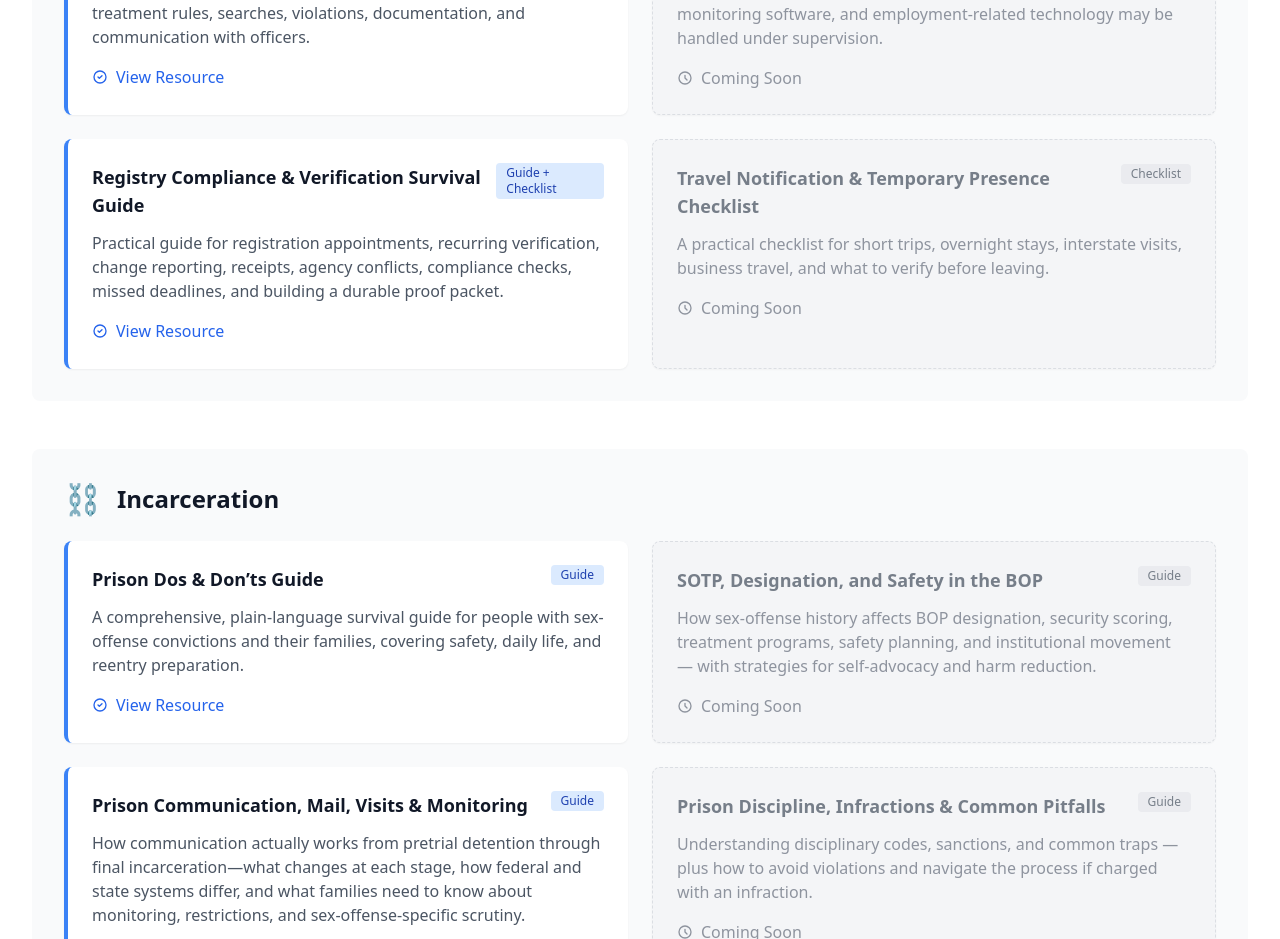
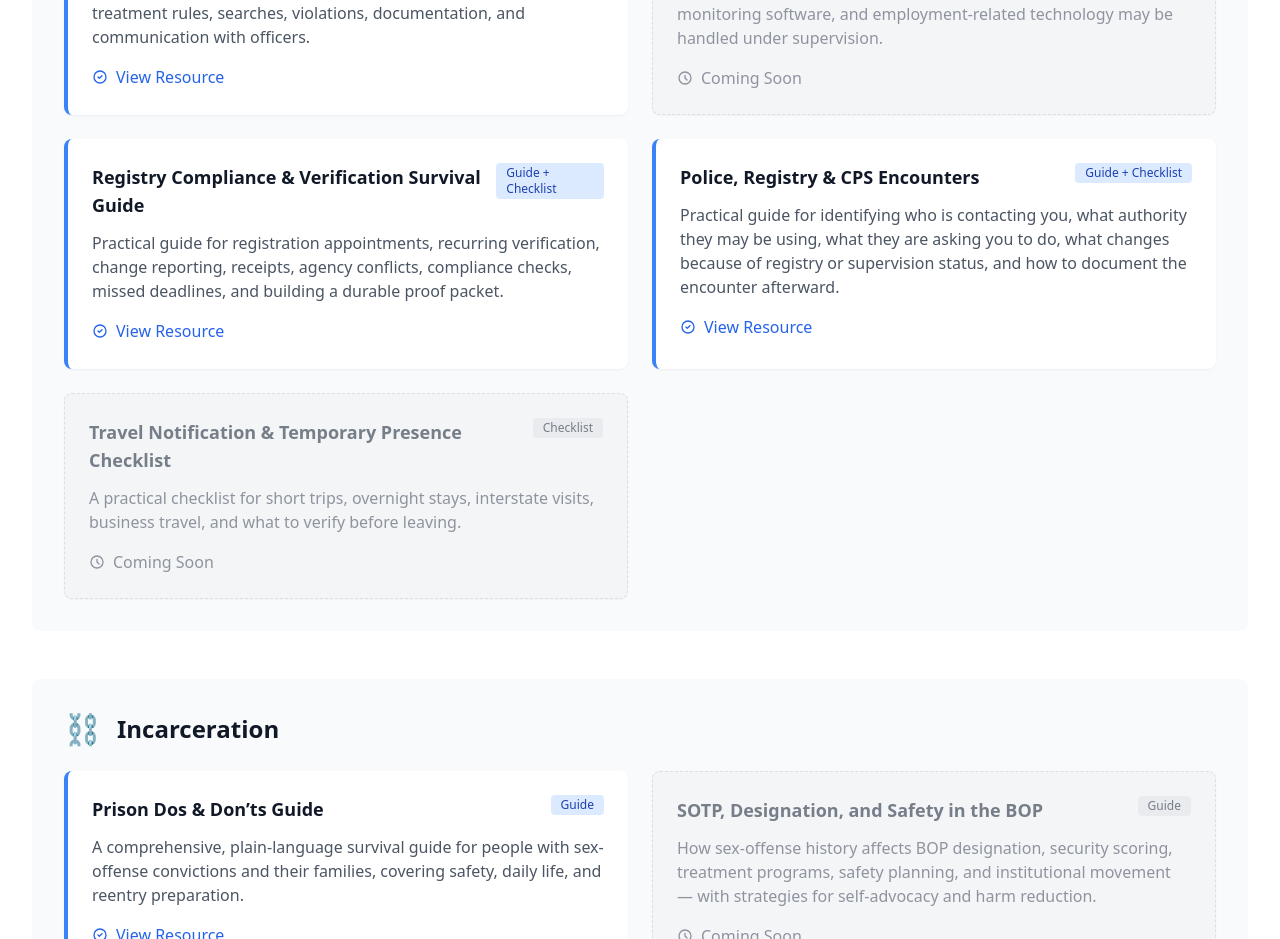
Before and after one commit to projectsolarrecon/Solar, a React (Vite) app: page /resources in a window 1280 px wide. Shown: the part 3560-4499 px from the top of the page. Built offline with nearby package versions, Linux system fonts and the light colour scheme.

Commit message:
Add Police Registry CPS encounters resource card

```diff
--- a/src/pages/Resources.tsx
+++ b/src/pages/Resources.tsx
@@ -162,6 +162,12 @@ function Resources() {
           type: "Guide + Checklist",
           description: "Practical guide for registration appointments, recurring verification, change reporting, receipts, agency conflicts, compliance checks, missed deadlines, and building a durable proof packet.",
           link: "/resources/registry-compliance-verification-guide"
+        },
+        {
+          name: "Police, Registry & CPS Encounters",
+          type: "Guide + Checklist",
+          description: "Practical guide for identifying who is contacting you, what authority they may be using, what they are asking you to do, what changes because of registry or supervision status, and how to document the encounter afterward.",
+          link: "/resources/police-registry-cps-encounters"
         },
         {
           name: "Travel Notification & Temporary Presence Checklist",
```
